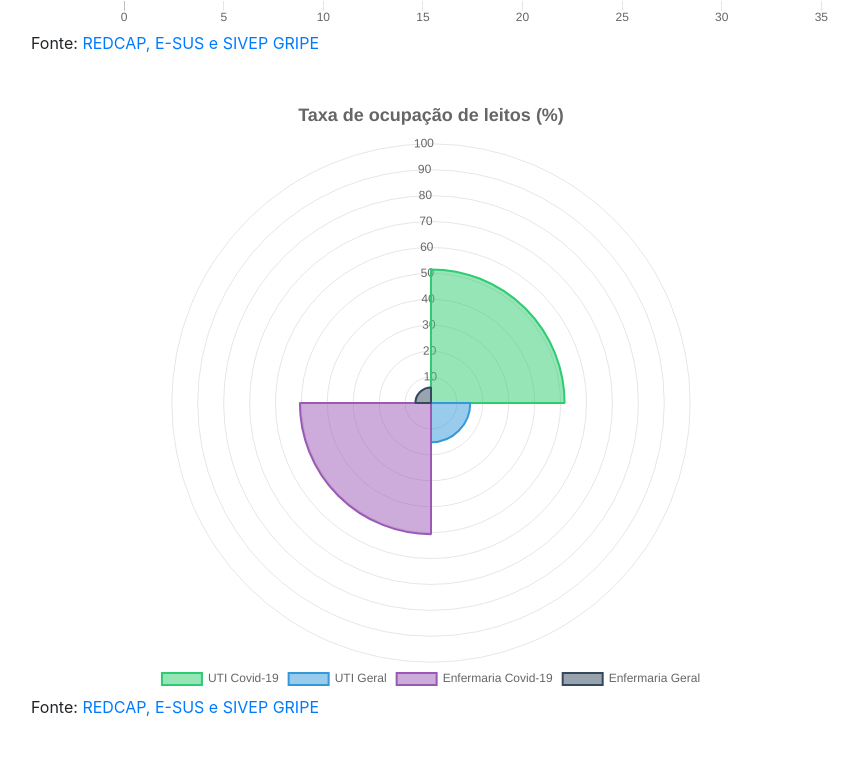
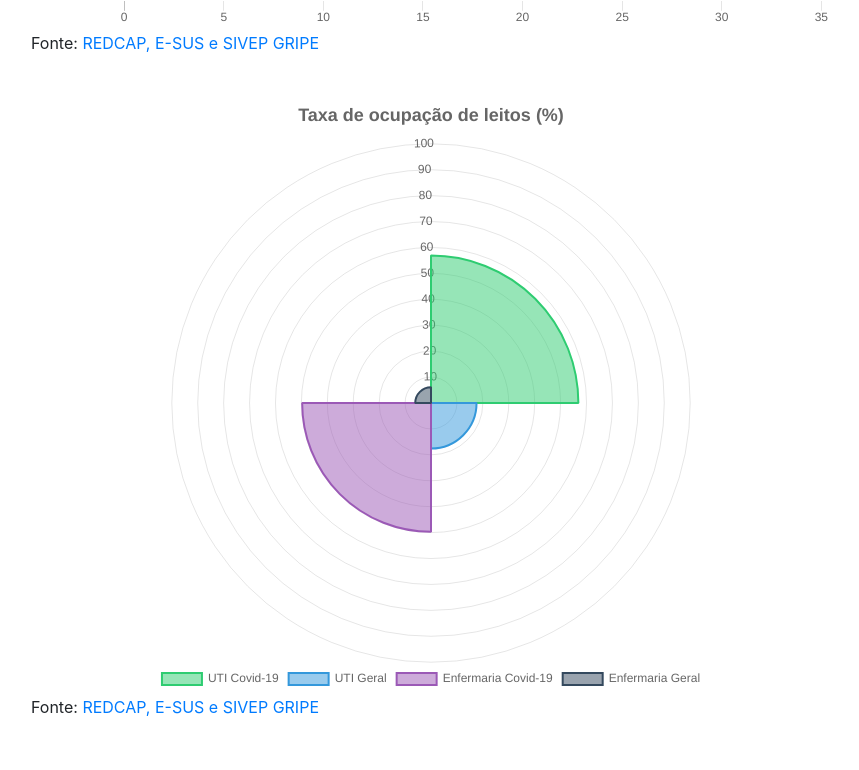
Before and after one commit to danbuck84/covid19-sjc, a website: page public/index.html in a window 1280 px wide. Shown: the part 1289-2059 px from the top of the page, without its empty margins (209-1068 px from the left). Drawn offline with nearby package versions, Linux system fonts and the light colour scheme.

Commit message:
updating data with todays numbers

```diff
--- a/public/confirmedDown.js
+++ b/public/confirmedDown.js
@@ -7,7 +7,7 @@ function confirmedDown() {
         maintainAspectRatio: false,
         title: {
             display: true,
-            text: 'Casos positivos - por faixa etária',
+            text: 'Óbitos confirmados - por faixa etária',
             fontSize: 18,
         },
         scales: {
--- a/public/index.html
+++ b/public/index.html
@@ -5,13 +5,15 @@
     <meta name="viewport" content="width=device-width, initial-scale=1, shrink-to-fit=no">
     <title>Covid-19 em São José dos Campos</title>
     <script src="https://cdn.jsdelivr.net/npm/chart.js@2.8.0/dist/Chart.min.js"></script>
+    <script src="https://code.jquery.com/jquery-1.11.2.js"></script>
+    <script type="text/javascript">jQuery(window).load(function($){ date(); });</script>
     <link rel="stylesheet" href="style.css">
     <link rel="stylesheet" href="https://stackpath.bootstrapcdn.com/bootstrap/4.5.0/css/bootstrap.min.css" integrity="sha384-9aIt2nRpC12Uk9gS9baDl411NQApFmC26EwAOH8WgZl5MYYxFfc+NcPb1dKGj7Sk" crossorigin="anonymous">
 </head>
 <body>
     <div class="sticky-top">
         <nav class="navbar navbar-light" style="background-color: #e3f2fd;">
-            <a class="navbar-brand" href="#">Covid-19 em São José dos Campos</a>
+            <a class="navbar-brand" href="#">Covid-19 em São José dos Campos (<output id="date"></output>)</a>
             <button class="navbar-toggler" type="button" data-toggle="collapse" data-target="#navbarNavAltMarkup" aria-controls="navbarNavAltMarkup" aria-expanded="false" aria-label="Toggle navigation">
                 <span class="navbar-toggler-icon"></span>
             </button>
@@ -58,6 +60,7 @@
         <script src="../public/casesByGender.js"></script>
         <script src="../public/casesByAge.js"></script>
         <script src="../public/confirmedDown.js"></script>
+        <script src="date.js"></script>
     </div>
 
     <script src="https://code.jquery.com/jquery-3.5.1.slim.min.js" integrity="sha384-DfXdz2htPH0lsSSs5nCTpuj/zy4C+OGpamoFVy38MVBnE+IbbVYUew+OrCXaRkfj" crossorigin="anonymous"></script>
--- a/public/occupancyRate.js
+++ b/public/occupancyRate.js
@@ -43,10 +43,10 @@ function occupancyRate() {
         datasets: [
             {
                 data: [
-                    51.54,
-                    15.15,
-                    50.59,
-                    6.01,
+                    56.86,
+                    17.57,
+                    49.71,
+                    6.08,
                 ],
                 backgroundColor: [
                     'rgba(46, 204, 113,0.5)',
--- a/public/totalCases.js
+++ b/public/totalCases.js
@@ -109,6 +109,7 @@ function totalCases() {
             '17/05/2020',
             '18/05/2020',
             '19/05/2020',
+            '20/05/2020',
         ],
         datasets: [
             {
@@ -183,6 +184,7 @@ function totalCases() {
                     26,
                     26,
                     28,
+                    29,
                 ],
             },
             {
@@ -257,6 +259,7 @@ function totalCases() {
                     245,
                     302,
                     344,
+                    387,
                 ],
             },
             {
@@ -331,6 +334,7 @@ function totalCases() {
                     423,
                     468,
                     509,
+                    553,
                 ],
             }
         ],
```
